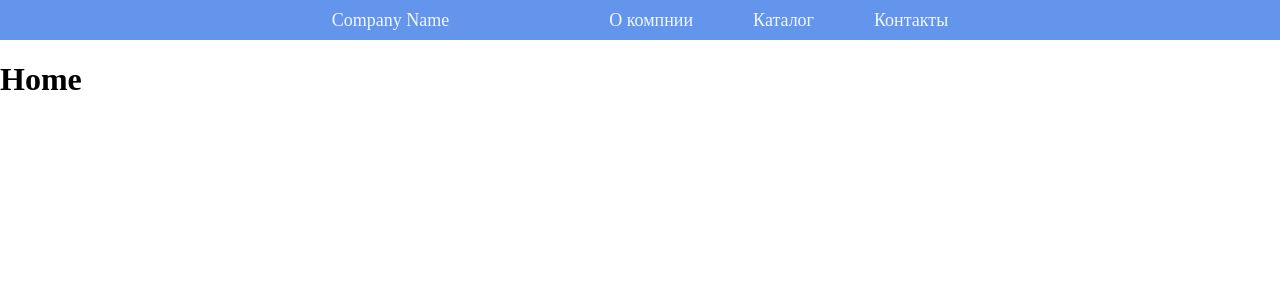
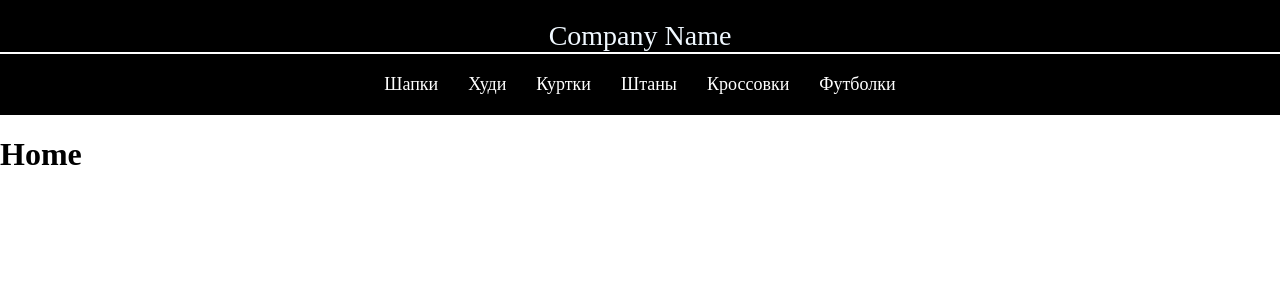
Before and after one commit to Trigan00/MyShopTemplate, a React (Create React App) app: page / in a window 1280 px wide. Shown: the top 300 px of the page. Built offline with nearby package versions, Linux system fonts and the light colour scheme; no server answers.

Commit message:
new design

```diff
--- a/src/App.js
+++ b/src/App.js
@@ -1,10 +1,8 @@
 import { BrowserRouter, Route, Routes } from "react-router-dom";
 import { useEffect, useState } from "react";
 
-import CompanyPage from "./pages/CompanyPage";
+import HomePage from "./pages/HomePage";
 import CatalogPage from "./pages/CatalogPage";
-import ContactsPage from "./pages/ContactsPage";
-import HomePage from "./pages/HomePage";
 import NavBar from "./components/NavBar/NavBar";
 
 import "./App.css";
@@ -28,9 +26,30 @@ function App() {
       <NavBar />
       <Routes>
         <Route path={"/*"} element={<HomePage />} />
-        <Route path={"Company/"} element={<CompanyPage />} />
-        <Route path={"Catalog/"} element={<CatalogPage data={data} />} />
-        <Route path={"Contacts/"} element={<ContactsPage />} />
+        <Route
+          path={"Hats/"}
+          element={<CatalogPage data={data} selectedSection="Шапки" />}
+        />
+        <Route
+          path={"Hoodies/"}
+          element={<CatalogPage data={data} selectedSection="Худи" />}
+        />
+        <Route
+          path={"Jackets/"}
+          element={<CatalogPage data={data} selectedSection="Куртки" />}
+        />
+        <Route
+          path={"Pants/"}
+          element={<CatalogPage data={data} selectedSection="Штаны" />}
+        />
+        <Route
+          path={"Sneakers/"}
+          element={<CatalogPage data={data} selectedSection="Кроссовки" />}
+        />
+        <Route
+          path={"T-Shirts/"}
+          element={<CatalogPage data={data} selectedSection="Футболки" />}
+        />
       </Routes>
     </BrowserRouter>
   );
--- a/src/components/NavBar/NavBar.css
+++ b/src/components/NavBar/NavBar.css
@@ -1,28 +1,32 @@
 .mainNav {
-  height: 40px;
-  background: cornflowerblue;
-  font-size: 18px;
   display: flex;
-  align-items: center;
+  flex-wrap: wrap;
   justify-content: center;
+  background-color: black;
+  padding: 20px 0;
 }
 
 .mainNav a {
   text-decoration: none;
-  display: flex;
-  align-items: center;
-  padding-left: 30px;
-  padding-right: 30px;
-  height: 100%;
-  color: aliceblue;
+  color: white;
+  margin: 0 15px;
+  font-size: 18px;
 }
 
-.mainNav .CompanyName {
+.CompanyName {
+  text-align: center;
+  background-color: black;
+  padding-top: 20px;
+  border-bottom: 2px solid white;
+}
+
+.CompanyName a {
+  font-size: 28px;
   text-decoration: none;
-  margin-right: 100px;
+  color: aliceblue;
 }
 
 /* Specific styles for active links */
 .link-active {
-  background: orange;
+  border-bottom: 1px solid white;
 }
--- a/src/components/NavBar/NavBar.js
+++ b/src/components/NavBar/NavBar.js
@@ -1,36 +1,53 @@
-import React from "react";
+import React, { Fragment } from "react";
 import { NavLink } from "react-router-dom";
 
 import "./NavBar.css";
 
 function NavBar() {
   return (
-    <nav className="mainNav">
+    <Fragment>
       <div className="CompanyName">
         <NavLink to={"/"}>Company Name</NavLink>
       </div>
-
+      <nav className="mainNav">
         <NavLink
-        to={"/Company"}
+          to={"/Hats"}
           className={({ isActive }) => (isActive ? "link-active" : undefined)}
         >
-        О компнии
+          Шапки
         </NavLink>
-
         <NavLink
-        to={"/Catalog"}
+          to={"/Hoodies"}
           className={({ isActive }) => (isActive ? "link-active" : undefined)}
         >
-        Каталог
+          Худи
         </NavLink>
-
         <NavLink
-        to={"/Contacts"}
+          to={"/Jackets"}
           className={({ isActive }) => (isActive ? "link-active" : undefined)}
         >
-        Контакты
+          Куртки
+        </NavLink>
+        <NavLink
+          to={"/Pants"}
+          className={({ isActive }) => (isActive ? "link-active" : undefined)}
+        >
+          Штаны
+        </NavLink>
+        <NavLink
+          to={"/Sneakers"}
+          className={({ isActive }) => (isActive ? "link-active" : undefined)}
+        >
+          Кроссовки
+        </NavLink>
+        <NavLink
+          to={"/T-Shirts"}
+          className={({ isActive }) => (isActive ? "link-active" : undefined)}
+        >
+          Футболки
         </NavLink>
       </nav>
+    </Fragment>
   );
 }
 
--- a/src/components/Products/AllProducts.js
+++ /dev/null
@@ -1,28 +0,0 @@
-import { Fragment } from "react";
-import Product from "./Product";
-
-// import allProductsJSON from "../../data/products.json";
-
-function AllProducts(props) {
-  const newArr =
-    props.data &&
-    props.data.filter(
-      (product) => product.SectionName === props.selectedSection
-    );
-  return (
-    <Fragment>
-      {newArr &&
-        newArr.map((product) => (
-          <Product
-            // name={product.name}
-            // price={product.price}
-            key={product.id}
-            imgurl={product.imgURL}
-            data={product}
-          />
-        ))}
-    </Fragment>
-  );
-}
-
-export default AllProducts;
--- a/src/components/catalogSection/CatalogSection.js
+++ /dev/null
@@ -1,22 +0,0 @@
-import React from "react";
-import styles from "./CatalogSection.module.css";
-
-function CatalogSection(props) {
-  const onSectionCLickHandler = () => {
-    props.onSectionClicked(props.index);
-  };
-
-  return (
-    <div className={styles.Item} onClick={onSectionCLickHandler}>
-      {!props.isClicked && (
-        <div className={styles.image}>
-          <img src="../img/pink.png" alt="MyPicture" />
-        </div>
-      )}
-
-      <div className={styles.Name}>{props.product.name}</div>
-    </div>
-  );
-}
-
-export default CatalogSection;
--- a/src/components/catalogSection/CatalogSection.module.css
+++ /dev/null
@@ -1,27 +0,0 @@
-.Item {
-  margin: 20px 20px;
-  display: flex;
-  flex-direction: column;
-  background-color: #6495ed;
-  cursor: pointer;
-  color: aliceblue;
-  border-radius: 10px;
-}
-
-.image {
-  width: 200px;
-  height: 200px;
-  background-color: white;
-}
-
-.image img {
-  border-radius: 10px 10px 0 0;
-  width: 100%;
-  height: 100%;
-}
-
-.Name {
-  text-align: center;
-  font-size: 18px;
-  padding: 7px 15px;
-}
--- a/src/pages/CatalogPage.js
+++ b/src/pages/CatalogPage.js
@@ -1,42 +1,29 @@
-import React, { Fragment, useState } from "react";
-import CatalogSection from "../components/catalogSection/CatalogSection";
-import AllProducts from "../components/Products/AllProducts";
+import { Fragment } from "react";
+import Product from "../components/Products/Product";
+import styles from "./CatalogPage.module.css";
 
-import styles from "./Catalog.module.css";
+// import allProductsJSON from "../../data/products.json";
 
 function CatalogPage(props) {
-  const [isSectionClicked, SetisSectionClicked] = useState(false);
-  const [SectionName, SetSectionNAme] = useState("");
-
-  const сatalogSections = [
-    { name: "Кофты", id: 0 },
-    { name: "Футболки", id: 1 },
-    { name: "Штаны", id: 2 },
-    { name: "Кроссовки", id: 3 },
-    { name: "Шорты", id: 4 },
-    { name: "Куртки", id: 5 },
-  ];
-
-  const onSectionClickedHandler = (i) => {
-    SetisSectionClicked(true);
-    SetSectionNAme(сatalogSections[i].name);
-  };
-
-  const SectoionsList = сatalogSections.map((item, i) => (
-    <CatalogSection
-      product={item}
-      key={item.id}
-      onSectionClicked={onSectionClickedHandler}
-      isClicked={isSectionClicked}
-      index={i}
-    />
-  ));
-
+  const newArr =
+    props.data &&
+    props.data.filter(
+      (product) => product.SectionName === props.selectedSection
+    );
   return (
     <Fragment>
-      <div className={styles.Sections}>{SectoionsList}</div>
-      <div className={styles.Sections}>
-        {<AllProducts selectedSection={SectionName} data={props.data} />}
+      <div className={styles.SectionName}>{props.selectedSection}</div>
+      <div className={styles.Wrapper}>
+        {newArr &&
+          newArr.map((product) => (
+            <Product
+              // name={product.name}
+              // price={product.price}
+              key={product.id}
+              imgurl={product.imgURL}
+              data={product}
+            />
+          ))}
       </div>
     </Fragment>
   );
--- a/src/pages/Catalog.module.css
+++ b/src/pages/CatalogPage.module.css
@@ -1,4 +1,10 @@
-.Sections {
+.SectionName {
+  text-align: center;
+  font-size: 28px;
+  margin: 25px 0;
+}
+
+.Wrapper {
   display: flex;
   flex-wrap: wrap;
   justify-content: center;
--- a/src/pages/CompanyPage.js
+++ /dev/null
@@ -1,11 +0,0 @@
-import React, { Fragment } from "react";
-
-function Company() {
-  return (
-    <Fragment>
-      <h1>Company</h1>
-    </Fragment>
-  );
-}
-
-export default Company;
--- a/src/pages/ContactsPage.js
+++ /dev/null
@@ -1,11 +0,0 @@
-import React, { Fragment } from "react";
-
-function Contacts() {
-  return (
-    <Fragment>
-      <h1>Contacts</h1>
-    </Fragment>
-  );
-}
-
-export default Contacts;
```
Also changed, not shown: src/data/products.json (deleted, +0 -86 lines). Lines whose indentation alone changed are shown as unchanged.
